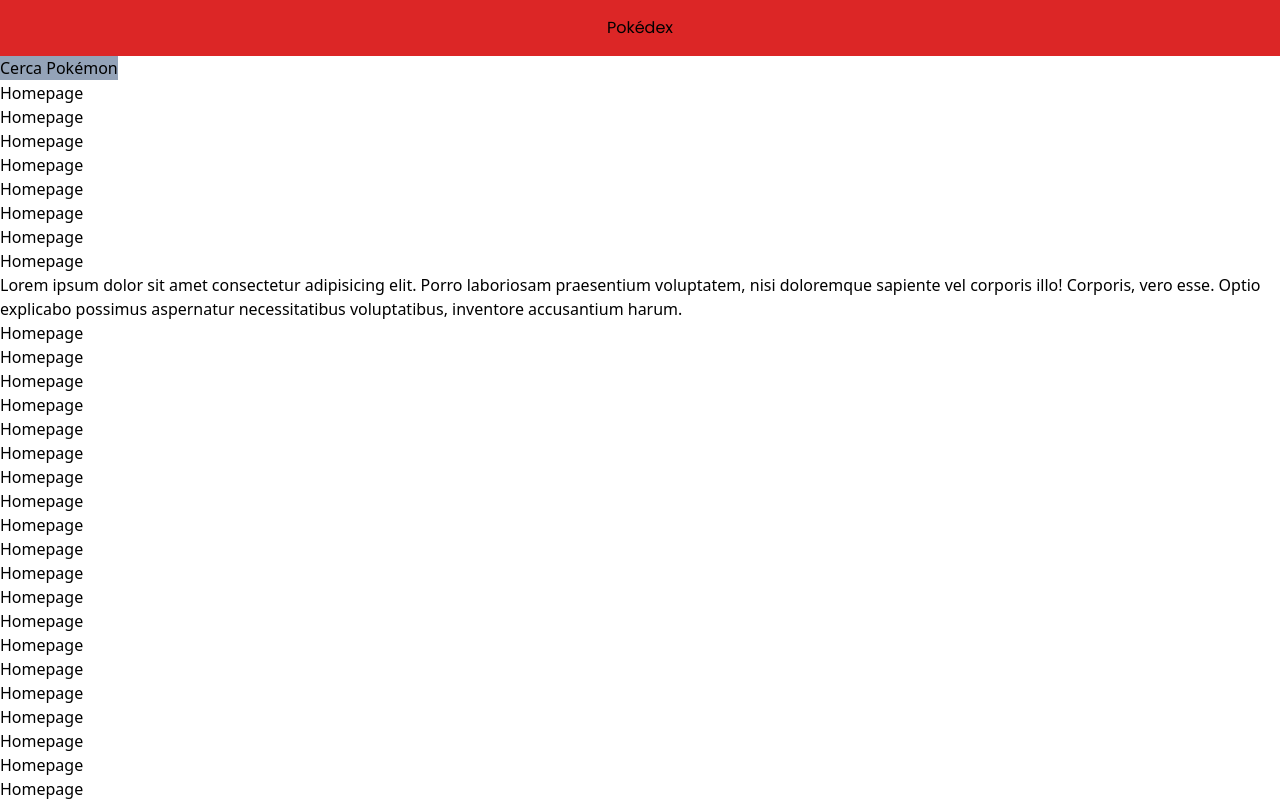
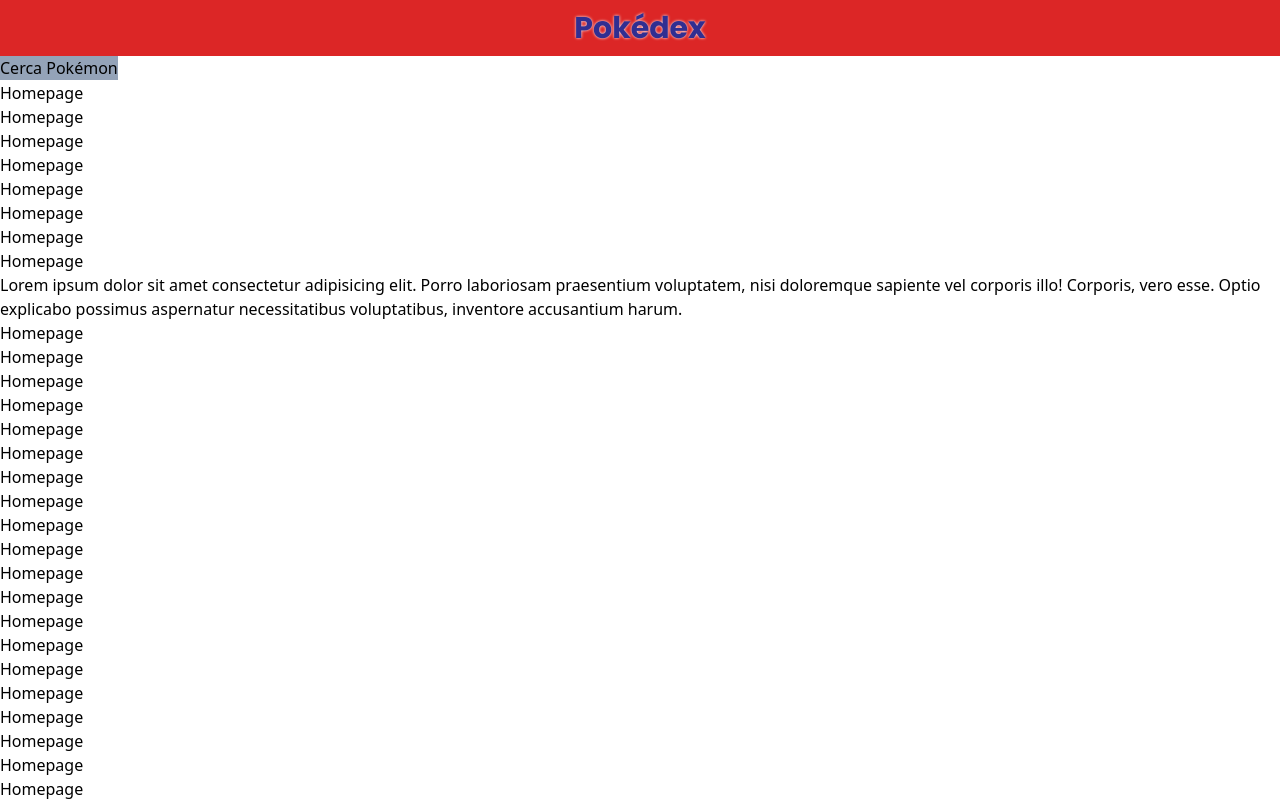
Before and after one commit to ffonti/fontidex, an Angular app in the folder pokedex/: page / in a window 1280 px wide. Shown: the top 801 px of the page. Built offline with nearby package versions, Linux system fonts and the light colour scheme.

Commit message:
Final header

```diff
--- a/pokedex/src/app/app.component.css
+++ b/pokedex/src/app/app.component.css
@@ -1,3 +1,3 @@
 * {
     font-family: 'Poppins', sans-serif;
-}
+};
--- a/pokedex/src/app/components/header/header.component.css
+++ b/pokedex/src/app/components/header/header.component.css
@@ -0,0 +1,5 @@
+h1 {
+    color: #312E91;
+    font-weight: bold;
+    text-shadow: 0 0 3px #fff;
+};
--- a/pokedex/src/app/components/header/header.component.html
+++ b/pokedex/src/app/components/header/header.component.html
@@ -7,5 +7,5 @@
             alt="Homepage"
             routerLink="/"/>
     </div>
-    <h1 class="justify-self-center self-center">Pokédex</h1>
+    <h1 class="justify-self-center self-center text-3xl">Pokédex</h1>
 </div>
```
